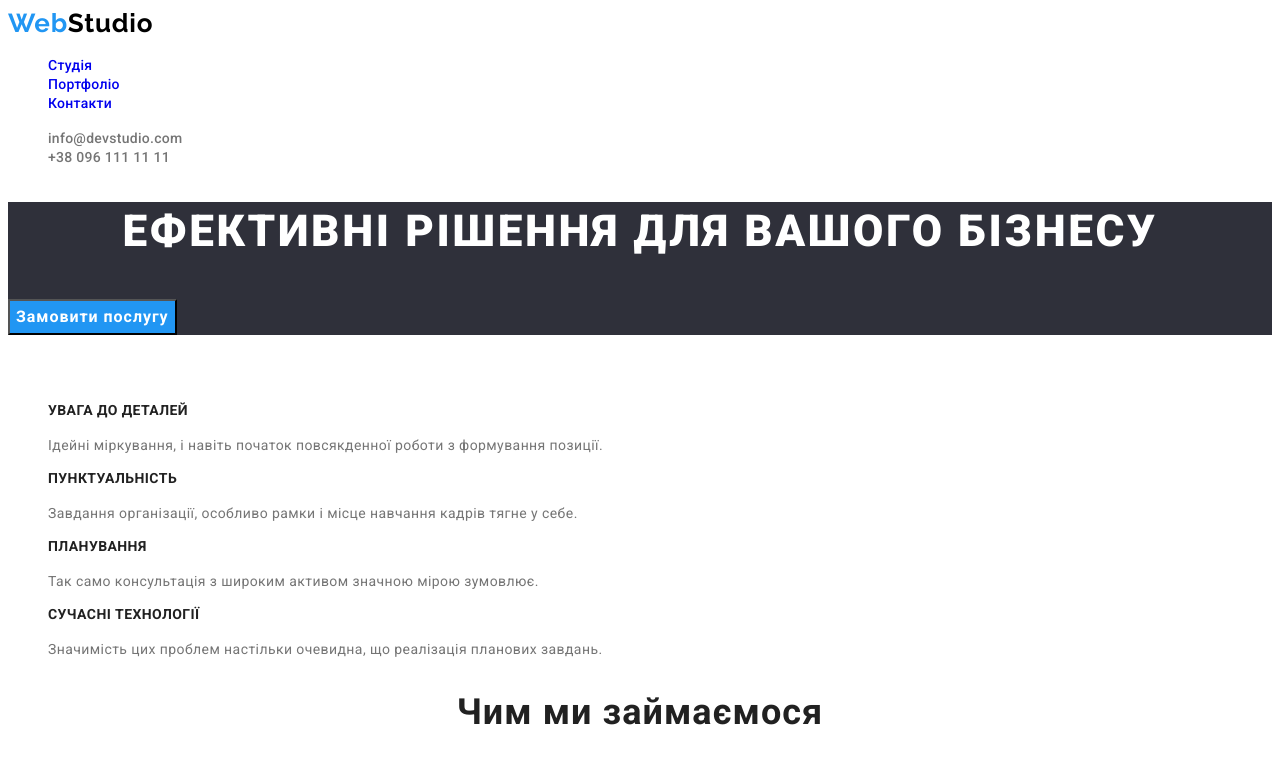
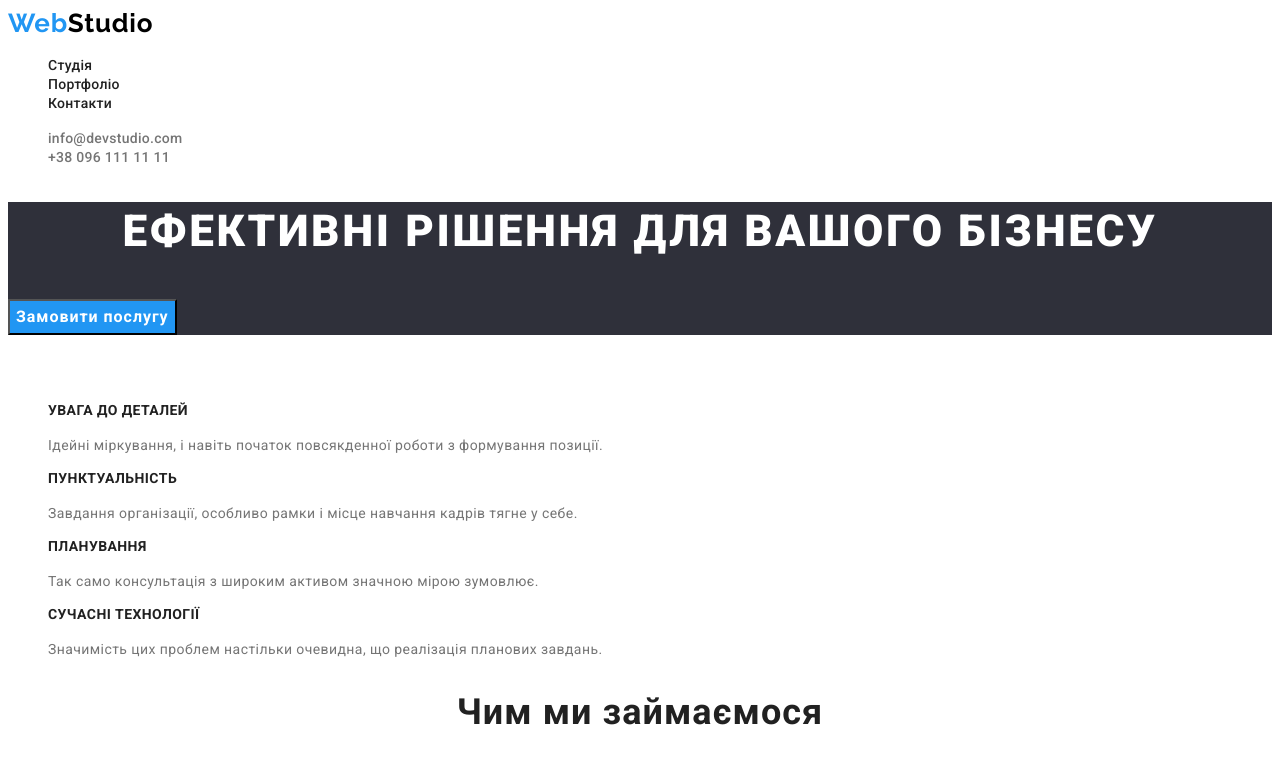
Before and after one commit to Heveliev-destress/goit-markup-hw-02, a plain HTML site: page index.html in a window 1280 px wide. Shown: the top 760 px of the page. Drawn offline with Linux system fonts and the light colour scheme.

Commit message:
fix bugs

```diff
--- a/css/styles.css
+++ b/css/styles.css
@@ -28,7 +28,7 @@ body {
     font-size: 26px;
     line-height: 1.19;
     letter-spacing: 0.03em;
-    color: var(--logo-text-color);
+    color:var(--logo-text-color);
 }
 .logo-web{color:#2196F3;}
 .menu{}
@@ -38,6 +38,7 @@ body {
     font-size: 14px;
     line-height: 1.14;
     letter-spacing: 0.02em;
+   color: var(--primary-text-dark-color);
 
 }
 .menu-link:hover,
```
